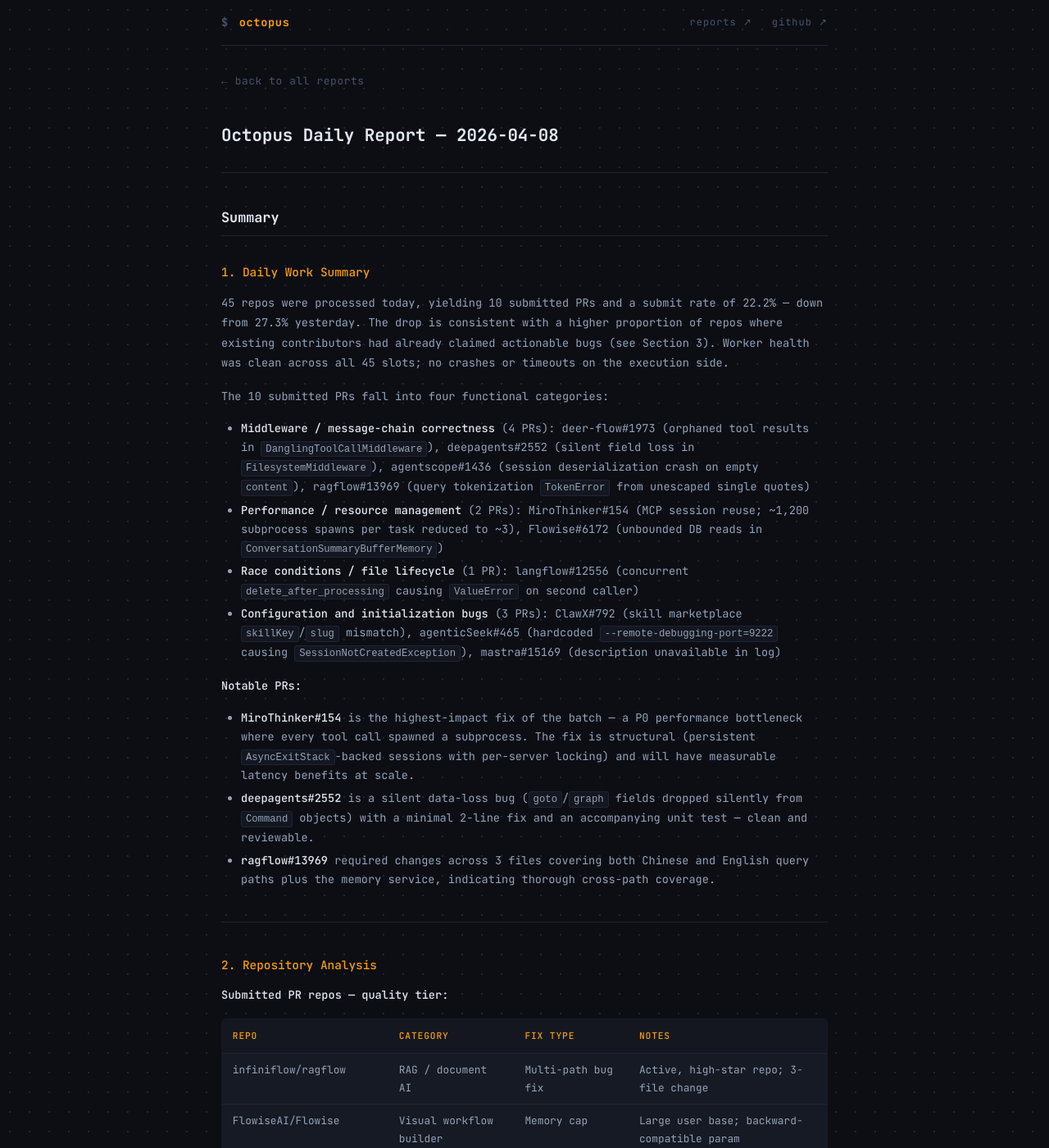
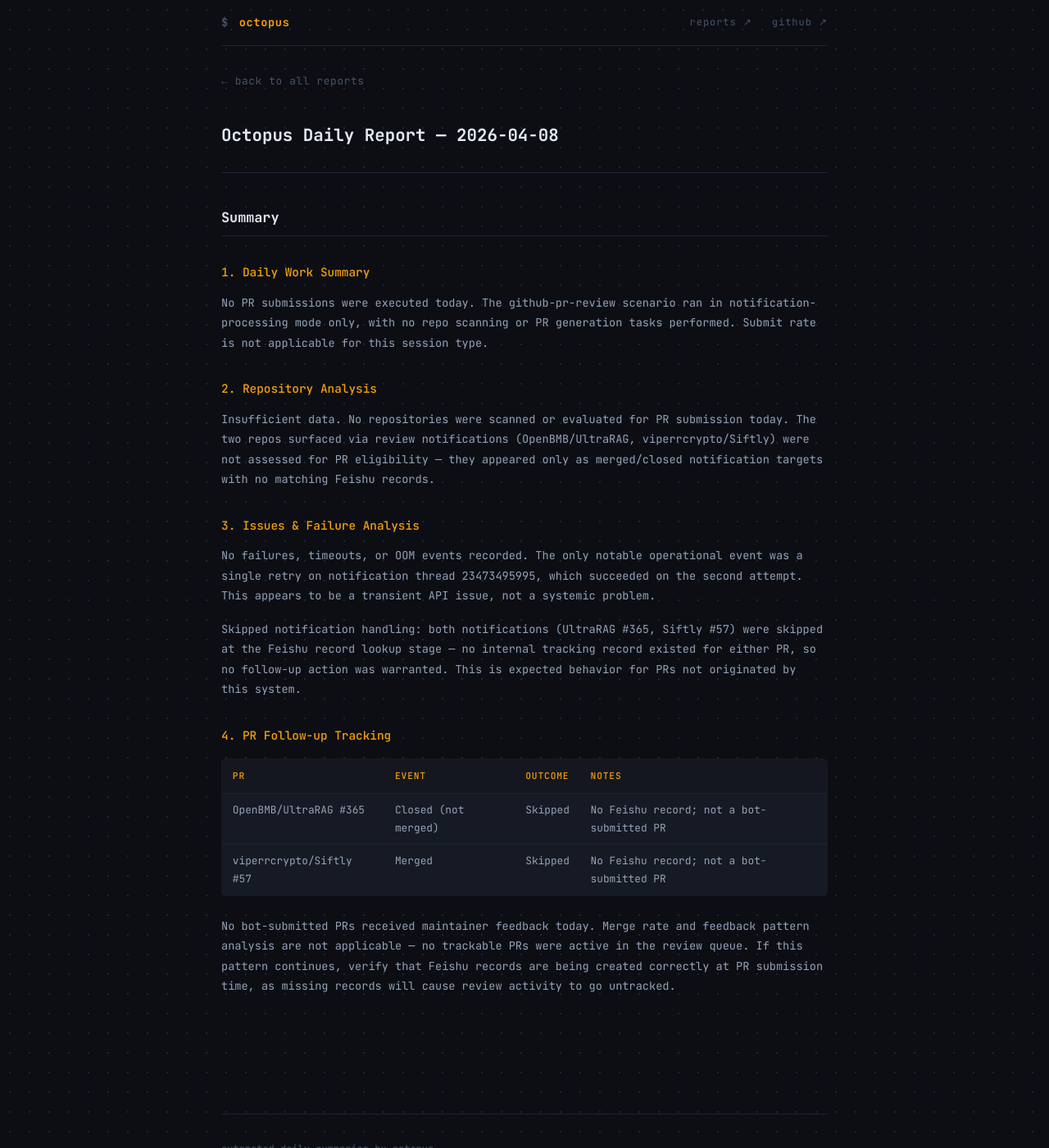
Before and after one commit to octo-patch/daily-reports, a Jekyll site: the page built from 2026-04/2026-04-08.md, in a window 1280 px wide and 1400 px high. Shown: the whole window at 82% size. Built offline with Jekyll 4.4.1, drawn with Linux system fonts in a browser that asks for light colours; some of the changed text lies outside the part shown.

Commit message:
daily report: 2026-04-08

```diff
--- a/2026-04/2026-04-08.md
+++ b/2026-04/2026-04-08.md
@@ -1,84 +1,30 @@
 ---
 layout: report
 title: "Octopus Daily Report — 2026-04-08"
-summary: "45 repos were processed today, yielding 10 submitted PRs and a submit rate of 22.2% — down from 27.3% yesterday. The drop is consistent with a higher proportion of repos where existing contributors ha"
+summary: "No PR submissions were executed today. The github-pr-review scenario ran in notification-processing mode only, with no repo scanning or PR generation tasks performed. Submit rate is not applicable for"
 ---
 
 ## Summary
 
 ### 1. Daily Work Summary
 
-45 repos were processed today, yielding 10 submitted PRs and a submit rate of 22.2% — down from 27.3% yesterday. The drop is consistent with a higher proportion of repos where existing contributors had already claimed actionable bugs (see Section 3). Worker health was clean across all 45 slots; no crashes or timeouts on the execution side.
-
-The 10 submitted PRs fall into four functional categories:
-
-- **Middleware / message-chain correctness** (4 PRs): deer-flow#1973 (orphaned tool results in `DanglingToolCallMiddleware`), deepagents#2552 (silent field loss in `FilesystemMiddleware`), agentscope#1436 (session deserialization crash on empty `content`), ragflow#13969 (query tokenization `TokenError` from unescaped single quotes)
-- **Performance / resource management** (2 PRs): MiroThinker#154 (MCP session reuse; ~1,200 subprocess spawns per task reduced to ~3), Flowise#6172 (unbounded DB reads in `ConversationSummaryBufferMemory`)
-- **Race conditions / file lifecycle** (1 PR): langflow#12556 (concurrent `delete_after_processing` causing `ValueError` on second caller)
-- **Configuration and initialization bugs** (3 PRs): ClawX#792 (skill marketplace `skillKey`/`slug` mismatch), agenticSeek#465 (hardcoded `--remote-debugging-port=9222` causing `SessionNotCreatedException`), mastra#15169 (description unavailable in log)
-
-**Notable PRs:**
-
-- **MiroThinker#154** is the highest-impact fix of the batch — a P0 performance bottleneck where every tool call spawned a subprocess. The fix is structural (persistent `AsyncExitStack`-backed sessions with per-server locking) and will have measurable latency benefits at scale.
-- **deepagents#2552** is a silent data-loss bug (`goto`/`graph` fields dropped silently from `Command` objects) with a minimal 2-line fix and an accompanying unit test — clean and reviewable.
-- **ragflow#13969** required changes across 3 files covering both Chinese and English query paths plus the memory service, indicating thorough cross-path coverage.
-
----
+No PR submissions were executed today. The github-pr-review scenario ran in notification-processing mode only, with no repo scanning or PR generation tasks performed. Submit rate is not applicable for this session type.
 
 ### 2. Repository Analysis
 
-**Submitted PR repos — quality tier:**
-
-| Repo | Category | Fix Type | Notes |
-|---|---|---|---|
-| infiniflow/ragflow | RAG / document AI | Multi-path bug fix | Active, high-star repo; 3-file change |
-| FlowiseAI/Flowise | Visual workflow builder | Memory cap | Large user base; backward-compatible param |
-| langchain-ai/deepagents | Agent SDK | Data loss fix | Unit test included |
-| mastra-ai/mastra | Agent framework | Unknown | Log description missing |
-| MiroMindAI/MiroThinker | Research agent | P0 perf fix | Highest technical impact today |
-| bytedance/deer-flow | LangGraph agent | Correctness fix | Clear root cause, targeted fix |
-| langflow-ai/langflow | Workflow builder | Race condition | Well-scoped fix |
-| agentscope-ai/agentscope | Multi-agent framework | Crash on restart | Guard logic, safe change |
-| ValueCell-ai/ClawX | Electron desktop AI | UI init bug | Unit test added |
-| Fosowl/agenticSeek | Local AI agent | Config bug | OS-assigned port via `socket.bind` |
-
-**Skipped repo categorization:**
-
-- **All bugs already have linked PRs** (most common): browser-use, ai-hedge-fund, memU, XianyuAutoAgent, ComfyUI, geopolitical-monitor. This pattern suggests these repos have active contributor communities and may not be productive scanning targets. Consider reducing their scan frequency.
-- **No open issues**: Toonflow-app, Network-AI. No action needed; normal churn.
-- **Policy / contribution restrictions**: block/goose (Discord pre-coordination required — correctly skipped per policy). PentAGI (penetration testing domain — security-sensitive, appropriate skip).
-- **Repo type mismatch** (no actionable code bugs in scope): LlamaIndex (too large, high-PR-velocity), High-activity web scraping API (large maintainer team closes bugs immediately), NextChat (UI-only), GLaDOS (TTS/voice), llmfit (Rust hardware scorer), MiroFish (simulation with no bug backlog), LEANN (niche library).
-- **Network failures** (see Section 3): claude-mem, promptfoo, Aperant.
-
----
+Insufficient data. No repositories were scanned or evaluated for PR submission today. The two repos surfaced via review notifications (OpenBMB/UltraRAG, viperrcrypto/Siftly) were not assessed for PR eligibility — they appeared only as merged/closed notification targets with no matching Feishu records.
 
 ### 3. Issues & Failure Analysis
 
-**No bot-side failures today.** All 45 workers completed normally; OOM/crash count is 0.
+No failures, timeouts, or OOM events recorded. The only notable operational event was a single retry on notification thread 23473495995, which succeeded on the second attempt. This appears to be a transient API issue, not a systemic problem.
 
-**Network connectivity issues** caused 3–4 skips:
-- `api.github.com` TCP timeouts to `20.205.243.168:443` affected at least two repos (claude-mem, promptfoo). These are transient GitHub endpoint routing issues — not a persistent problem, as other repos in the same session succeeded via the same endpoint.
-- One repo (Aperant) failed specifically on a GitHub GraphQL call; the REST fallback also timed out.
-- One repo failed due to an invalid `GH_TOKEN` (token expiry) rather than a network issue — this is a credential maintenance gap that will recur until the token is rotated.
-
-**Recommendation:** Distinguish network-transient skips from token-invalid skips in the Feishu record. Token expiry is an operator action item; transient timeouts are not.
-
-**Skipped-repo patterns:**
-
-- The dominant skip reason today is "existing PRs cover all bugs" — this is a signal about repo selection quality, not a bot failure. Repos like browser-use and LlamaIndex have high contributor velocity and will consistently produce skips. Consider rotating them out of the primary scan queue or reducing their priority weight.
-- Several log entries (git pull completions, lint checks, upstream syncs) are surfacing as `SKIPPED` log files. These are infrastructure artifacts from within a session, not actual repo scan results. They inflate the skipped count. The log parser should filter these by checking for the presence of `[REPO_BRIEF]` before counting a log as a repo-scan record.
-
----
+Skipped notification handling: both notifications (UltraRAG #365, Siftly #57) were skipped at the Feishu record lookup stage — no internal tracking record existed for either PR, so no follow-up action was warranted. This is expected behavior for PRs not originated by this system.
 
 ### 4. PR Follow-up Tracking
 
-**Review activity today: 0 merged, 0 closed, 0 comments.**
+| PR | Event | Outcome | Notes |
+|----|-------|---------|-------|
+| OpenBMB/UltraRAG #365 | Closed (not merged) | Skipped | No Feishu record; not a bot-submitted PR |
+| viperrcrypto/Siftly #57 | Merged | Skipped | No Feishu record; not a bot-submitted PR |
 
-No maintainer feedback was received. This is expected given the short turnaround — most PRs submitted today were created within the last few hours. No patterns can be extracted from today's data.
-
-**Baseline context for future tracking:**
-
-- The submitted PRs span repos with varying maintainer responsiveness. ragflow and Flowise are high-traffic repos where review cycles tend to be longer. agenticSeek and deer-flow are smaller repos where the submitting author often has direct access; response time may be faster.
-- MiroThinker#154 (P0 performance fix) is the most likely candidate for early merge activity given its clear business value. Monitor within 48–72 hours.
-- deepagents#2552 (data loss + unit test) is well-positioned for a clean review pass. Flag if no response within 5 days.
-- mastra#15169 has no PR description recorded in the log. Verify the PR body was populated correctly before it enters the follow-up queue.
+No bot-submitted PRs received maintainer feedback today. Merge rate and feedback pattern analysis are not applicable — no trackable PRs were active in the review queue. If this pattern continues, verify that Feishu records are being created correctly at PR submission time, as missing records will cause review activity to go untracked.
```
